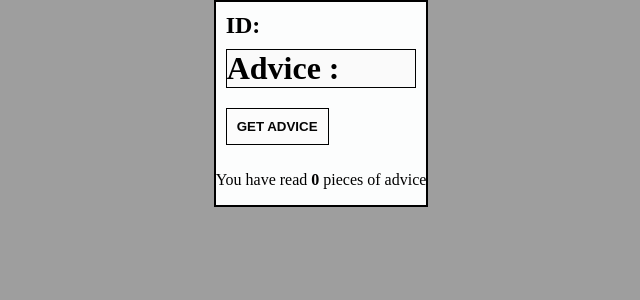
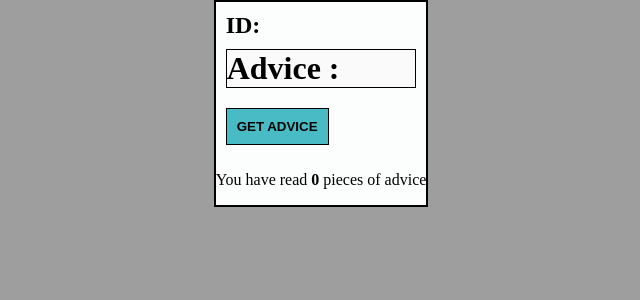
Before and after one commit to vimal336/React-js-projects, a React (Create React App) app in the folder myapp/: page / in a window 1280 px wide. Shown: the top 300 px of the page, without its empty margins (319-959 px from the left). Built offline with nearby package versions, Linux system fonts and the light colour scheme; no server answers.

Commit message:
react advice app

```diff
--- a/myapp/src/index.css
+++ b/myapp/src/index.css
@@ -21,7 +21,7 @@ h2 {
   margin: 10px;
 }
 button {
-  background-color: rgb(252, 252, 252);
+  background-color: rgb(73, 187, 196);
   color: rgb(5, 5, 5);
   border: white;
   margin: 10px;
```
